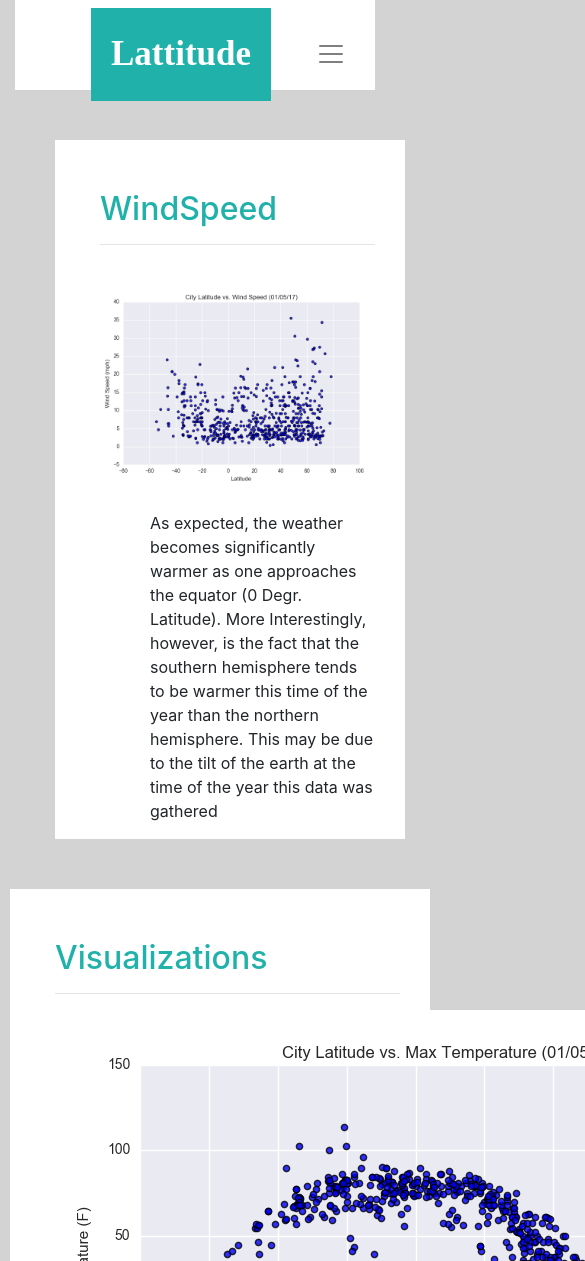
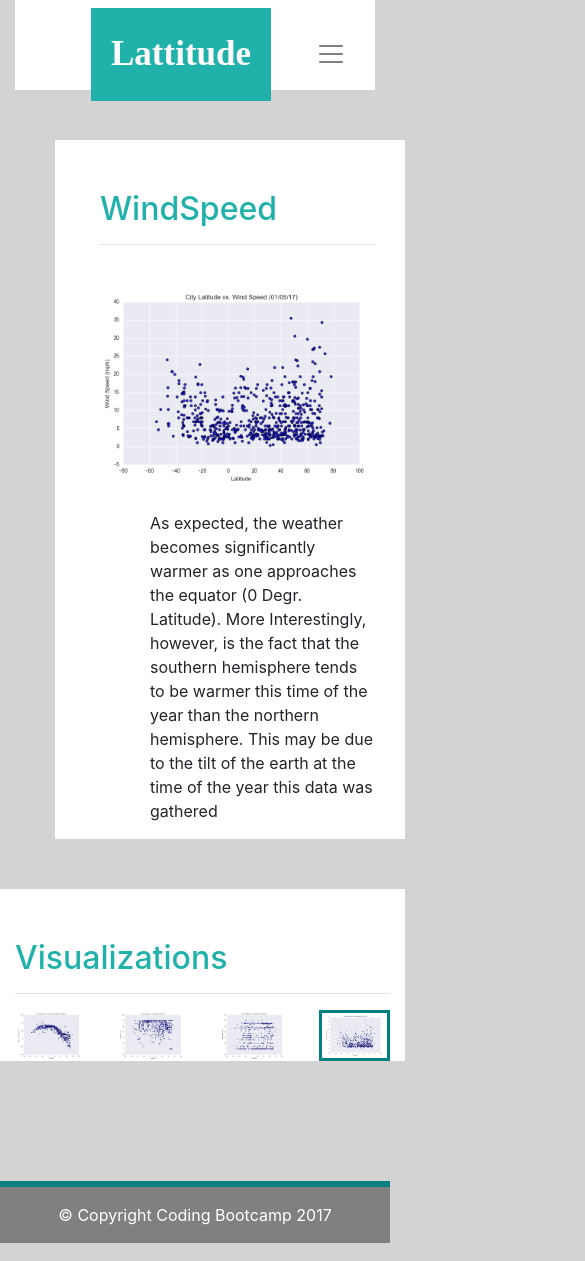
Before and after one commit to poojasheelvanth/LatitudeAnalysis.github.io, a plain HTML site: page Visualization_WindSpeed.html in a window 390 px wide. Shown: the top 1261 px of the page, 585 px wide, since content can reach past the window. Drawn offline with nearby package versions, Linux system fonts and the light colour scheme.

Commit message:
Renamed index.html file tag in every html page

```diff
--- a/Visualization_WindSpeed.html
+++ b/Visualization_WindSpeed.html
@@ -17,7 +17,7 @@
 <body>
     <div id="app" class="container-fluid">
         <nav class="navbar navbar-expand-md  text-light bg-white ">
-          <a class="navbar-brand" href="LatitudeAnalysisDashboard.html">Lattitude</a>
+          <a class="navbar-brand" href="index.html">Lattitude</a>
           <button class="navbar-toggler navbar-light" type="button" data-toggle="collapse" data-target="#navbarNavDropdown"
             aria-controls="navbarNavDropdown" aria-expanded="false" aria-label="Toggle navigation">
             <span class="navbar-toggler-icon"></span>
@@ -74,25 +74,32 @@
         </div>
 
       </div>
-      <div class="col-md-5 box right">
-        <div class="col-md-12 a1">
-          <h2>Visualizations</h2>
-          <hr/>
-          <div class="row">
-            <div class="column">
+      <!-- New Code -->
+      <div class="col-md-4 mx-auto ml-auto box right">
 
-              <a class="photo" href="Visualization_Temp.html"><img   src="Resources\assets\images\MaxTemp.png" alt="Latitude vs Temperature"></a>
-              <a class="photo" href="Visualization_Humidity.html"><img src="Resources\assets\images\Humidity.png" alt="Latitude vs Humidity"> </a>
+        <h2>Visualizations</h2>
+        <hr/>
+        <div class="row">
+
+          <div class="col-md-6 col-sm-3 col-3">
+
+            <a class="photo" href="Visualization_Temp.html"><img src="Resources\assets\images\MaxTemp.png" height = 100% width="100%"  alt="Latitude vs Temperature"></a>
+          </div>
+          <div class="col-md-6 col-sm-3 col-3">
+            <a class="photo" href="Visualization_Humidity.html"><img src="Resources\assets\images\Humidity.png" height = 100% width="100%"  alt="Latitude vs Humidity"> </a>
+          </div>
+          <div class="col-md-6 col-sm-3 col-3">
+
+            <a class="photo" href="Visualization_Cloudiness.html"><img src="Resources\assets\images\cloudiness.png" height = 100% width="100%"  alt="Latitude vs cloudiness"></a>
+          </div>
+            <div class="col-md-6 col-sm-3 col-3">
+            <a class="photo" href="Visualization_WindSpeed.html"><img class="Temp" src="Resources\assets\images\WindSpeed.png"height = 100% width="100%"  alt="Latitude vs Wind Speed"></a>
             </div>
-            <div class="column">
 
-              <a class="photo" href="Visualization_Cloudiness.html"><img src="Resources\assets\images\cloudiness.png" alt="Latitude vs cloudiness"></a>
-              <a class="photo" href="Visualization_WindSpeed.html"><img class="Temp" src="Resources\assets\images\WindSpeed.png" alt="Latitude vs Wind Speed"></a>
+        </div>
+        </div>
 
-            </div>
-          </div>
-        </div>
-      </div>
+        <!-- New Code End -->
 
 
 
```
Also changed, not shown: Comparison.html (+1 -1 lines), Visualization_Cloudiness.html (+24 -15 lines), Visualization_Humidity.html (+23 -15 lines), Visualization_Temp.html (+29 -3 lines), index.html (renamed from LatitudeAnalysisDashboard.html, +1 -1 lines).
